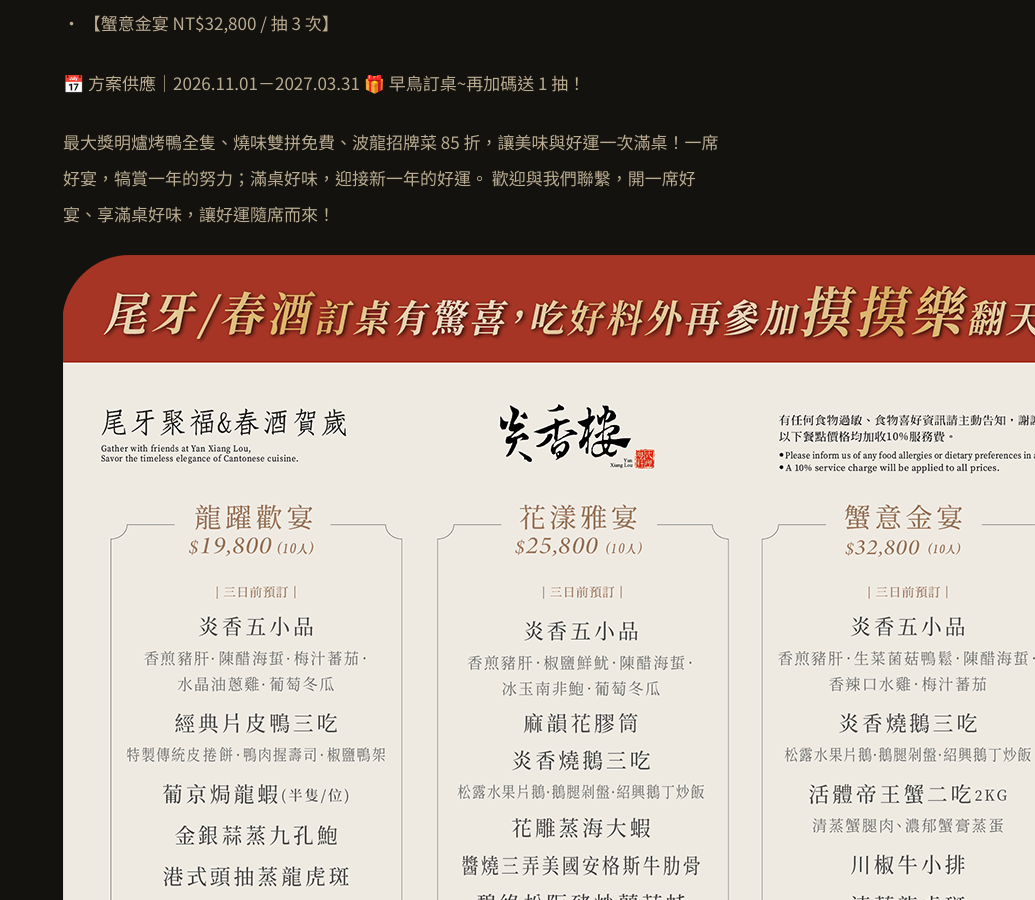
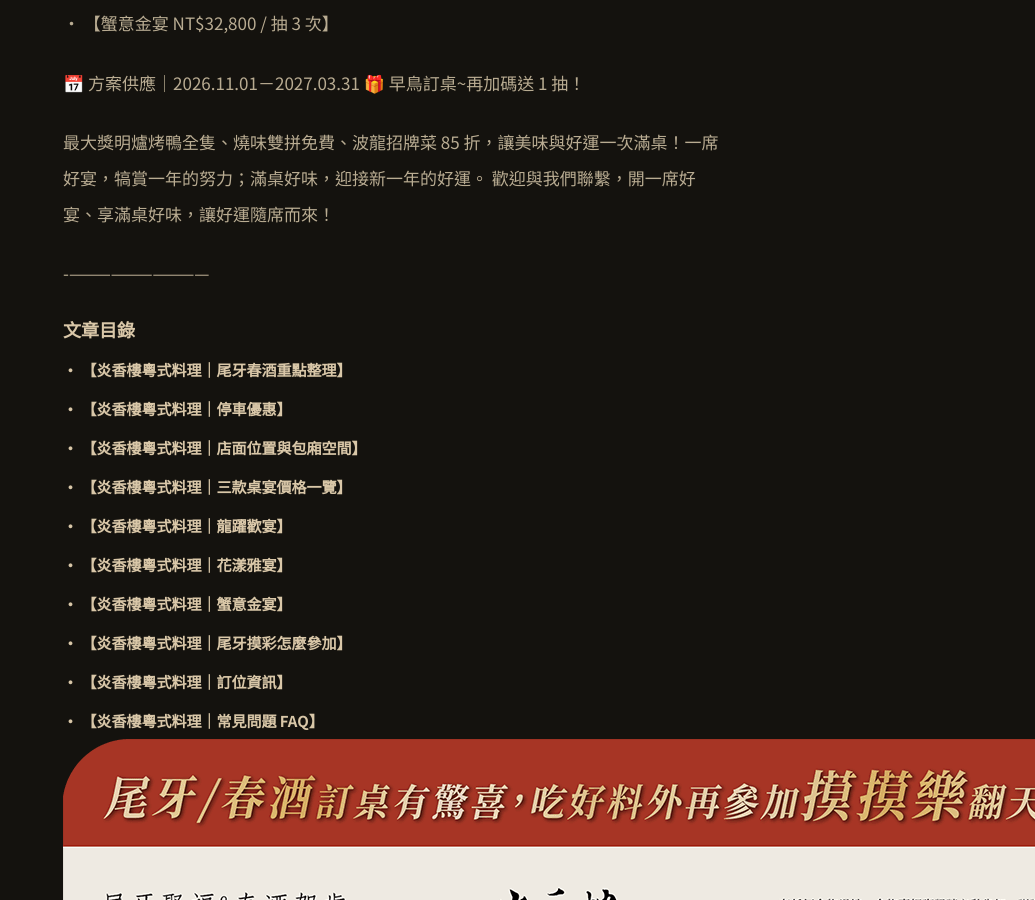
Before and after one commit to yanxianglou/yanxianglou.github.io, a Jekyll site: the page built from _news/2026-09-03-【尾牙-春酒-好宴開席🥂】.md, in a window 1280 px wide and 900 px high, scrolled down 1908 px. Shown: the whole window, without its empty margins (245-1280 px from the left). Built offline with Jekyll 4.4.1, drawn with Linux system fonts in a browser that asks for light colours.

Commit message:
Update 最新消息 “2026-09-03-【尾牙-春酒-好宴開席🥂】”

```diff
--- a/_news/2026-09-03-【尾牙-春酒-好宴開席🥂】.md
+++ b/_news/2026-09-03-【尾牙-春酒-好宴開席🥂】.md
@@ -38,9 +38,13 @@
 最大獎明爐烤鴨全隻、燒味雙拼免費、波龍招牌菜 85 折，讓美味與好運一次滿桌！一席好宴，犒賞一年的努力；滿桌好味，迎接新一年的好運。
 歡迎與我們聯繫，開一席好宴、享滿桌好味，讓好運隨席而來！
 
-![台中尾牙推薦、台中春酒推薦、台中中菜餐廳、台中粵菜、台中西區、台中美食、台中包廂餐廳、台中合菜桌宴、台中公司聚餐、台中片皮鴨](/assets/img/uploads/尾牙菜單_line.png "炎香樓尾牙聚福＆春酒賀歲桌宴精選三款 10 人桌宴方案")
 
-**文章目錄**
+
+\-------------------------------
+
+
+
+### **文章目錄**
 
 ##### **• 【炎香樓粵式料理｜尾牙春酒重點整理】**
 
@@ -62,7 +66,9 @@
 
 ##### **• 【炎香樓粵式料理｜常見問題 FAQ】**
 
-##### \-------------------------------
+
+
+![台中尾牙推薦、台中春酒推薦、台中中菜餐廳、台中粵菜、台中西區、台中美食、台中包廂餐廳、台中合菜桌宴、台中公司聚餐、台中片皮鴨](/assets/img/uploads/尾牙菜單_line.png "炎香樓尾牙聚福＆春酒賀歲桌宴精選三款 10 人桌宴方案")
 
 \
 **【炎香樓粵式料理｜尾牙春酒重點整理】**
@@ -205,11 +211,7 @@
 
 A：沒有。炎香樓主打傳統粵菜，提供功夫菜、單點、宴客桌菜與客製專屬桌宴。
 
-
-
 \-------------------------------
-
-
 
 ### 延伸閱讀
 
```
